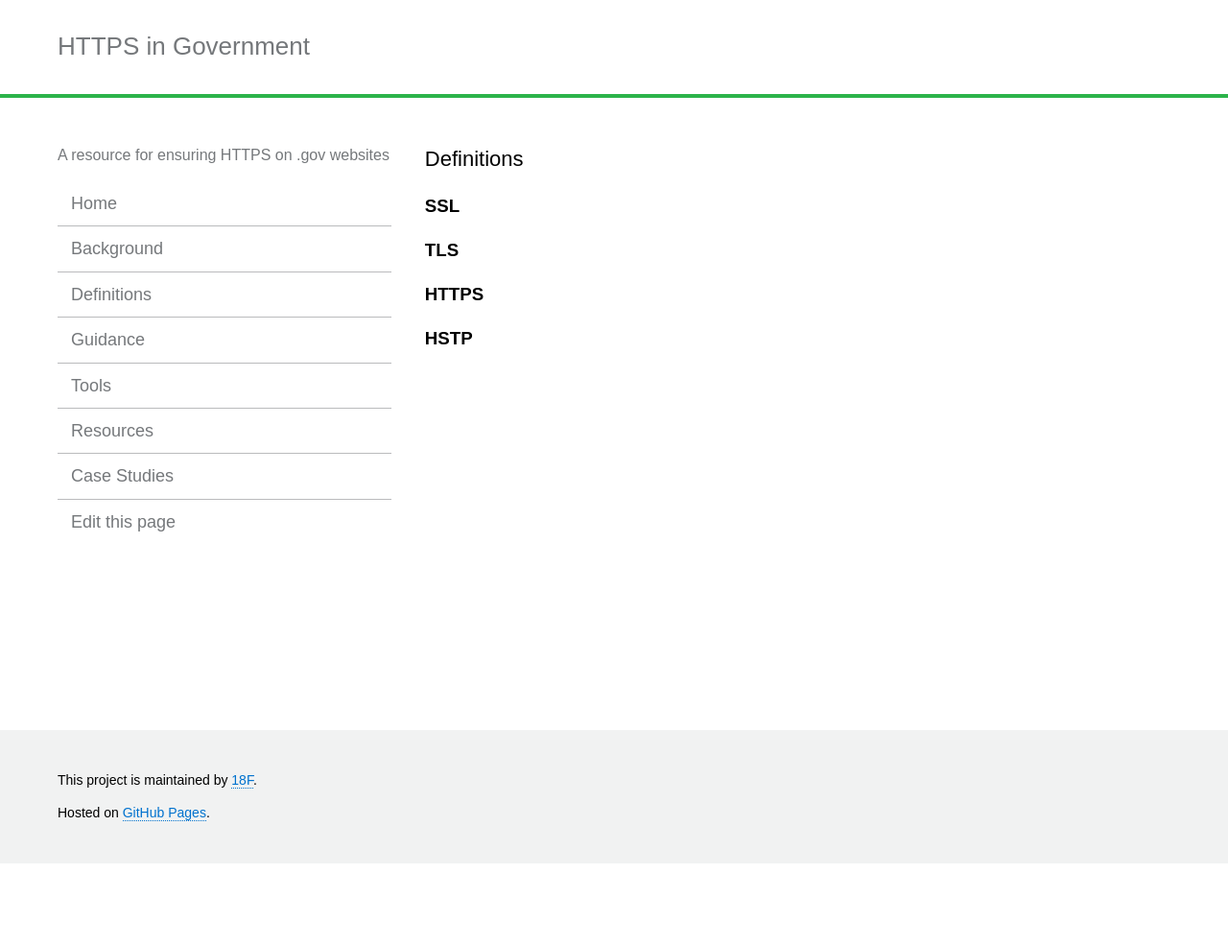
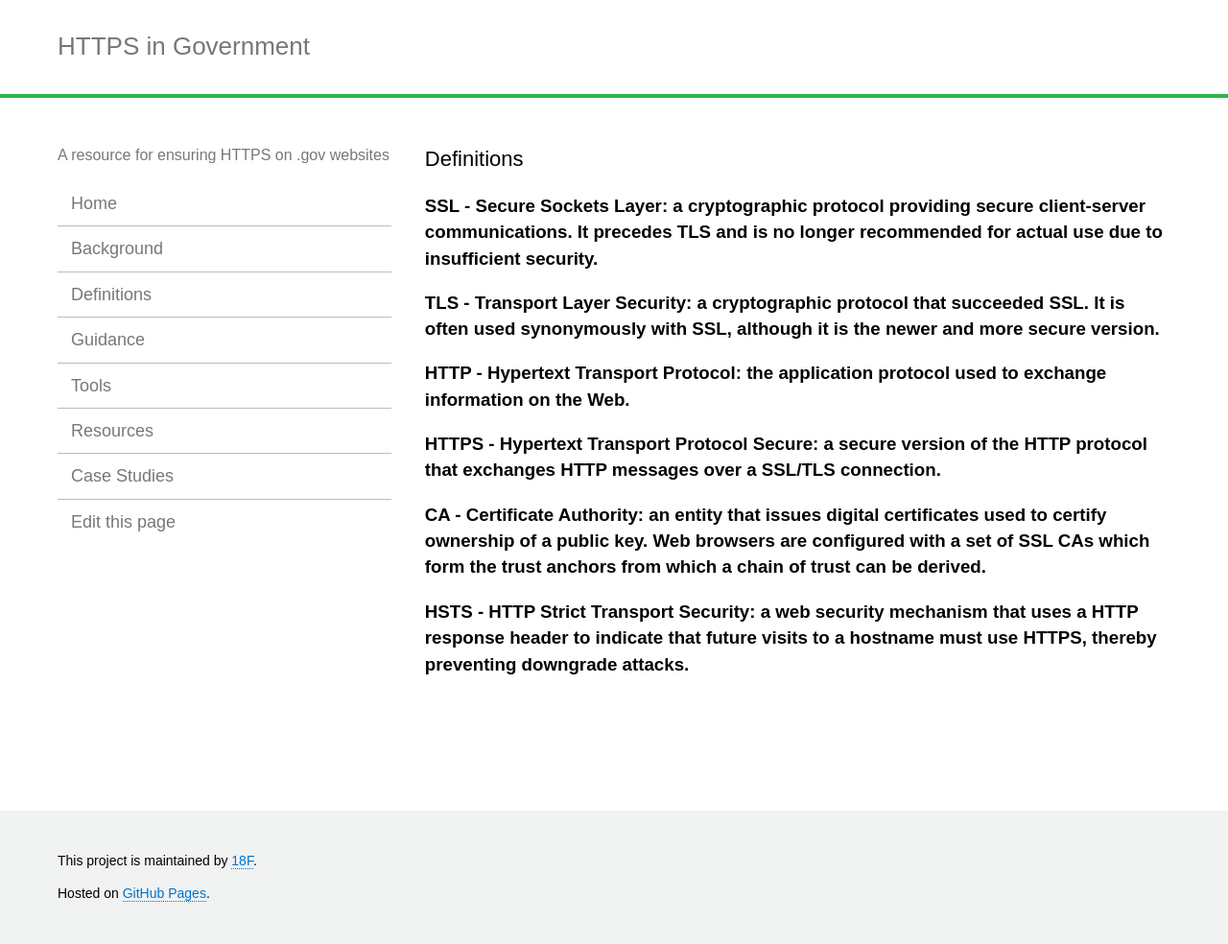
Before and after one commit to GSA/https, a Jekyll site: the page built from pages/definitions.md, in a window 1280 px wide. Shown: the whole page at 96% size. Built offline with Jekyll 4.4.1, drawn with Linux system fonts in a browser that asks for light colours; before the commit the page ends 900 px from its top, so only the background shows below that.

Commit message:
Provide some preliminary definitions
Define:
 - SSL
 - TLS
 - HTTP
 - HTTPS
 - CA
 - HSTS

```diff
--- a/pages/definitions.md
+++ b/pages/definitions.md
@@ -3,10 +3,14 @@ layout: page
 title: Definitions
 ---
 
-### SSL
+### SSL - Secure Sockets Layer: a cryptographic protocol providing secure client-server communications. It precedes TLS and is no longer recommended for actual use due to insufficient security.
 
-### TLS
+### TLS - Transport Layer Security: a cryptographic protocol that succeeded SSL. It is often used synonymously with SSL, although it is the newer and more secure version.
 
-### HTTPS
+### HTTP - Hypertext Transport Protocol: the application protocol used to exchange information on the Web.
 
-### HSTP
+### HTTPS - Hypertext Transport Protocol Secure: a secure version of the HTTP protocol that exchanges HTTP messages over a SSL/TLS connection.
+
+### CA - Certificate Authority: an entity that issues digital certificates used to certify ownership of a public key. Web browsers are configured with a set of SSL CAs which form the trust anchors from which a chain of trust can be derived.
+
+### HSTS - HTTP Strict Transport Security: a web security mechanism that uses a HTTP response header to indicate that future visits to a hostname must use HTTPS, thereby preventing downgrade attacks.
```
